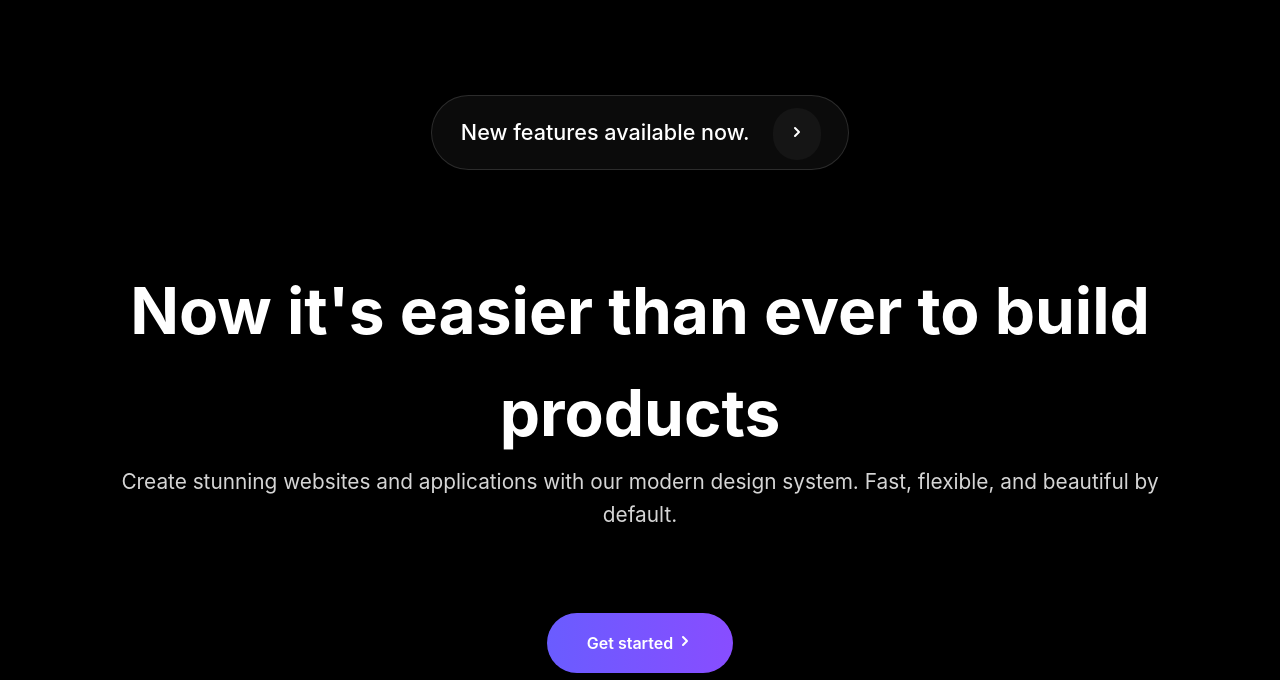
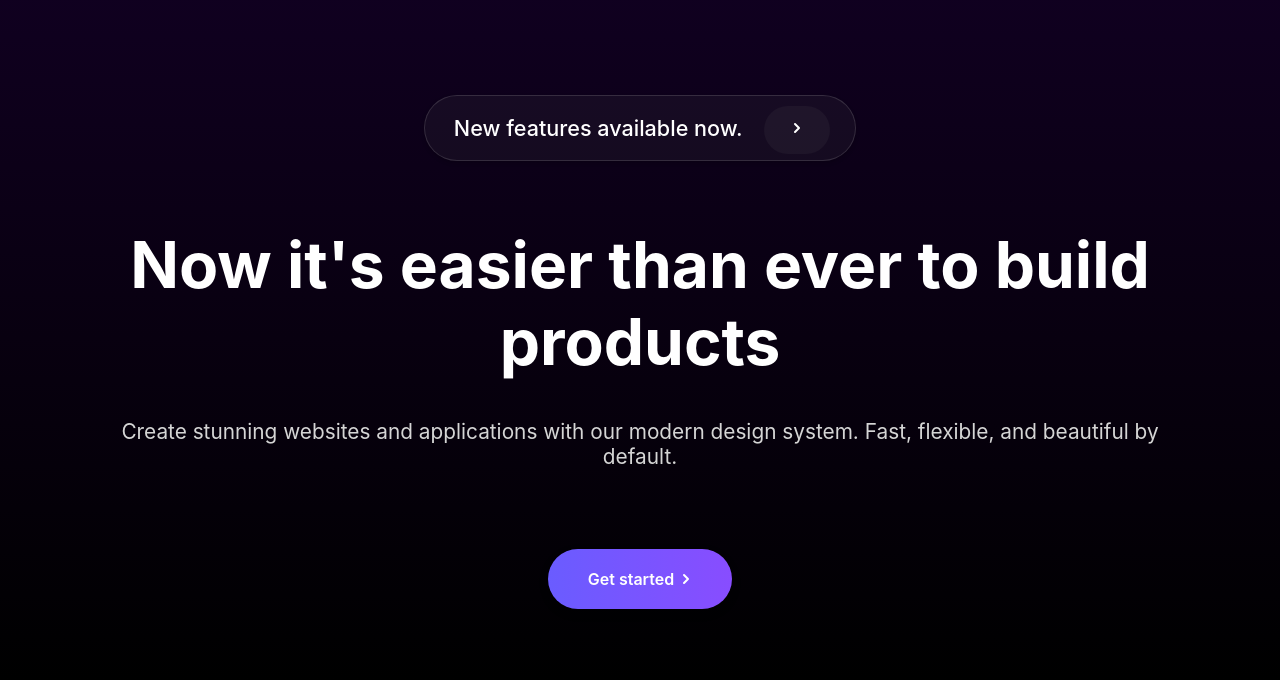
Before and after one commit to ishansing/full_stack-webdev, a website: page Code/chai-aur-hero-section-fsd6ia2y/challenge-1/index.html in a window 1280 px wide. Shown: the part 220-900 px from the top of the page. Drawn offline with Linux system fonts and the light colour scheme.

Commit message:
vault backup: 2025-01-31 00:14:51

```diff
--- a/Code/chai-aur-hero-section-fsd6ia2y/challenge-1/index.html
+++ b/Code/chai-aur-hero-section-fsd6ia2y/challenge-1/index.html
@@ -52,8 +52,8 @@
         <a href="#" class="cta-button">
           Get started
           <svg
-            width="16"
-            height="16"
+            width="14"
+            height="14"
             fill="none"
             stroke="currentColor"
             stroke-width="2"
--- a/Code/chai-aur-hero-section-fsd6ia2y/challenge-1/styles.css
+++ b/Code/chai-aur-hero-section-fsd6ia2y/challenge-1/styles.css
@@ -7,9 +7,10 @@
 body {
   font-family: -apple-system, BlinkMacSystemFont, "Segoe UI", Roboto, Oxygen,
     Ubuntu, Cantarell, sans-serif;
-  line-height: 1.6;
+  /* line-height: 1.6; */
   color: white;
-  background: rgb(0, 0, 0);
+  height: 75vh;
+  background: linear-gradient(180deg, #15002a 0%, #000000 100%);
 }
 
 .hero {
@@ -17,7 +18,6 @@ body {
   place-items: center;
   gap: 20px;
   margin-top: 300px;
-  /* height: 100vh; */
 }
 
 .announcement {
@@ -26,10 +26,14 @@ body {
   border-radius: 50px;
   box-shadow: 0 2px 4px rgba(0, 0, 0, 0.2);
   margin-top: 15px;
-  margin-bottom: 70px;
+  margin-bottom: 45px;
   border-width: 1.5px;
   border-style: solid;
   border-color: rgb(176, 176, 176, 0.2);
+}
+
+.announcement:hover {
+  background-color: rgba(176, 176, 176, 0.1);
 }
 
 .announcement-link {
@@ -43,17 +47,26 @@ body {
 }
 
 .announcement-link:hover {
+  cursor: pointer;
 }
 
 /* .announcement-text {
 } */
 
 .announcement-button {
-  margin-left: 8px;
-  margin-right: 8px;
+  margin-left: 6px;
+  margin-right: 6px;
   background-color: rgba(107, 107, 107, 0.1);
-  padding: 1rem;
+  padding-top: 14px;
+  padding-bottom: 14px;
+  padding-left: 25px;
+  padding-right: 25px;
+  /* padding: 1rem; */
   border-radius: 70px;
+}
+
+.announcement-button:hover {
+  background-color: rgba(107, 107, 107, 0.4);
 }
 
 .hero-content {
@@ -65,6 +78,7 @@ body {
   font-size: 4rem;
   padding-left: 50px;
   padding-right: 50px;
+  margin-bottom: 3%;
 }
 
 .hero-description {
@@ -86,12 +100,13 @@ body {
   font-weight: 600;
   align-items: center;
   gap: 8px;
-  cursor: pointer;
   box-shadow: 0px 4px 10px rgba(0, 0, 0, 0.2);
   transition: transform 0.2s ease, box-shadow 0.2s ease;
 }
 
 .cta-button:hover {
+  cursor: pointer;
+  box-shadow: 0 0 20px rgb(108, 91, 255);
 }
 
 @media (max-width: 640px) {
--- a/Code/chai-aur-hero-section-fsd6ia2y/challenge-2/styles.css
+++ b/Code/chai-aur-hero-section-fsd6ia2y/challenge-2/styles.css
@@ -12,6 +12,9 @@
 }
 
 body {
+  font-family: -apple-system, BlinkMacSystemFont, "Segoe UI", Roboto, Oxygen,
+    Ubuntu, Cantarell, sans-serif;
+  /* line-height: 1.6; */
 }
 
 .hero {
@@ -35,7 +38,7 @@ body {
 .input-wrapper {
 }
 
-input[type='text'] {
+input[type="text"] {
 }
 
 .demo-button {
@@ -78,7 +81,7 @@ input[type='text'] {
   .input-wrapper {
   }
 
-  input[type='text'] {
+  input[type="text"] {
   }
 }
 
@@ -114,6 +117,16 @@ input[type='text'] {
 }
 
 .dark-mode-toggle {
+  display: flex;
+  align-items: right;
+  font-size: 17px;
+  padding: 10px 15px;
+  border-radius: 10px;
+  cursor: pointer;
+  color: #ffffff;
+  background-color: #3b82f6;
+  text-decoration: none;
+  border: none;
 }
 
 .dark-mode-toggle:hover {
@@ -123,13 +136,15 @@ body.dark {
 }
 
 .dark-mode-toggle {
+  display: flex;
+  align-items: right;
 }
 
 .dark-mode-toggle:hover {
 }
 
-input[type='text'].dark {
+input[type="text"].dark {
 }
 
-input[type='text']::placeholder {
+input[type="text"]::placeholder {
 }
```
Also changed, not shown: Code/chai-aur-hero-section-fsd6ia2y/challenge-2/index.html (+1 -5 lines).
